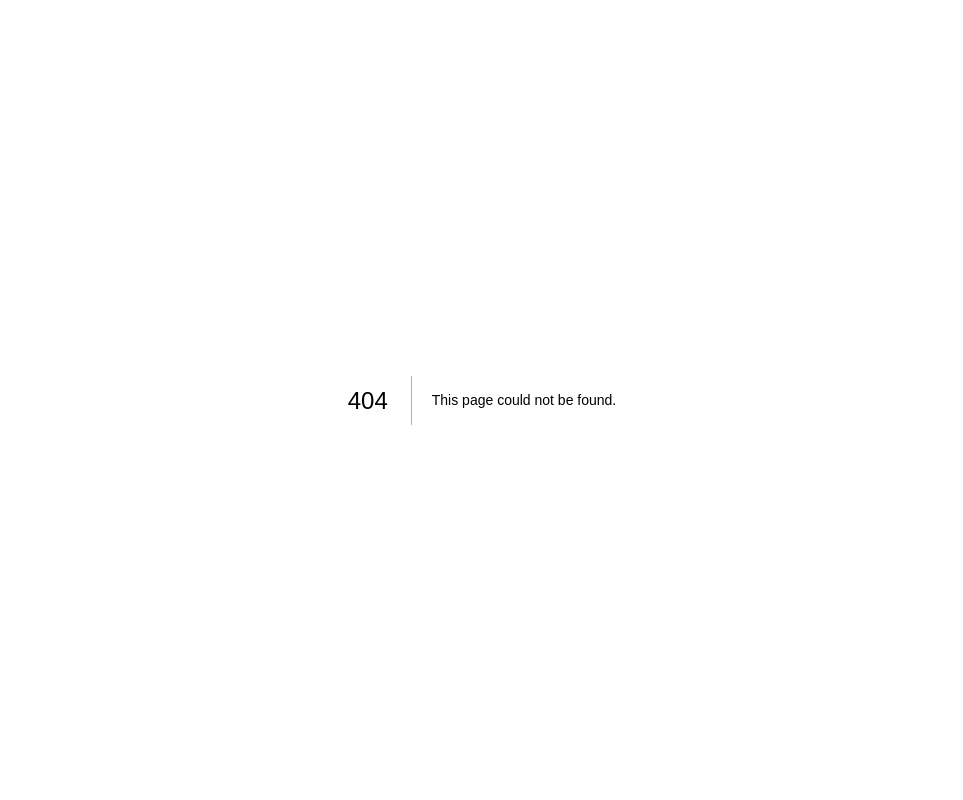
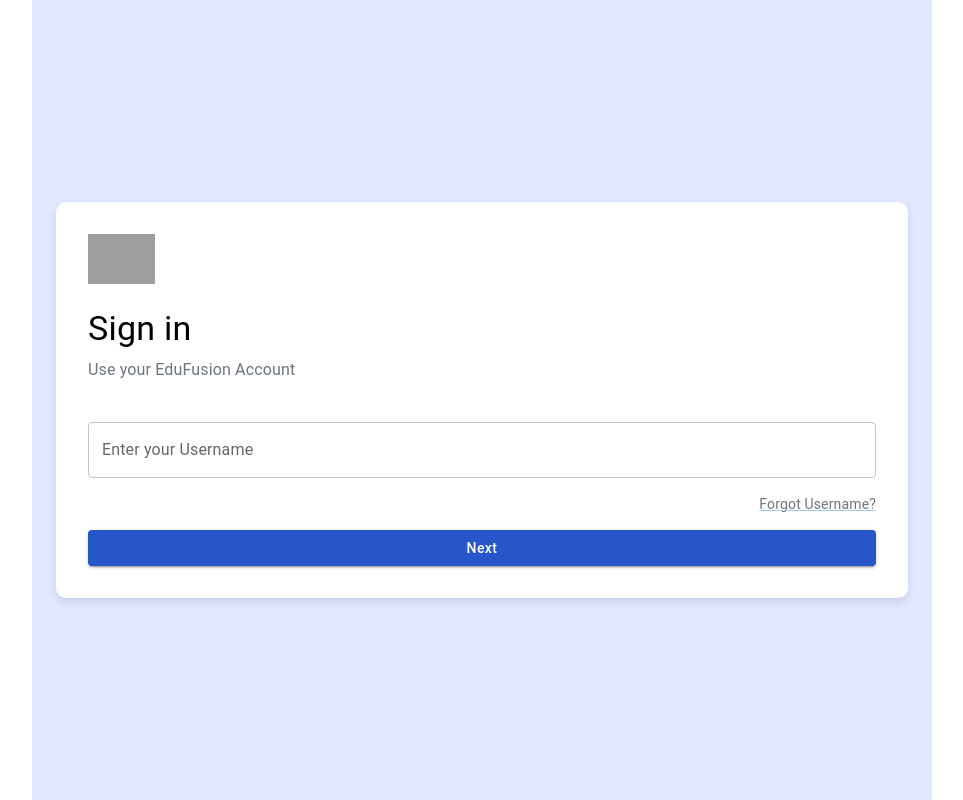
Before and after one commit to agamswaroop619/hack-cc, a Next.js app: page /signin in a window 1280 px wide. Before the commit this address had no page. Shown: the whole page, without its empty margins (158-1121 px from the left). Built offline with nearby package versions, Linux system fonts and the light colour scheme; grey boxes are pictures that could not be loaded.

Commit message:
add: SignIn page

```diff
--- a/package.json
+++ b/package.json
@@ -14,10 +14,10 @@
     "@mui/icons-material": "^5.16.4",
     "@mui/material": "^5.16.4",
     "@mui/system": "^5.16.4",
-    "next": "14.2.5",
-    "react": "^18",
+    "next": "^14.2.5",
+    "react": "^18.3.1",
     "react-circular-progressbar": "^2.1.0",
-    "react-dom": "^18",
+    "react-dom": "^18.3.1",
     "react-icons": "^5.2.1"
   },
   "devDependencies": {
--- /dev/null
+++ b/src/app/signin/page.tsx
@@ -0,0 +1,100 @@
+// pages/signin.js
+import React from "react";
+import {
+  TextField,
+  Button,
+  Typography,
+  Container,
+  Box,
+  Link,
+} from "@mui/material";
+
+export default function SignIn() {
+  return (
+    <Container maxWidth="md" style={styles.container}>
+      <Box style={styles.box}>
+        <Box
+          display="flex"
+          justifyContent="flex-start"
+          alignItems="center"
+          mb={3}
+        >
+          <img src="/logo.png" alt="Logo" style={styles.logo} />
+        </Box>
+        <Typography variant="h4" style={styles.header}>
+          Sign in
+        </Typography>
+        <Typography variant="body1" style={styles.subHeader}>
+          Use your EduFusion Account
+        </Typography>
+        <TextField
+          label="Enter your Username"
+          variant="outlined"
+          fullWidth
+          margin="normal"
+          style={styles.textField}
+        />
+        <Link
+          href="#"
+          variant="body2"
+          style={{
+            display: "block",
+            textAlign: "right",
+            marginBottom: "1rem",
+            color: "#6c757d",
+          }}
+        >
+          Forgot Username?
+        </Link>
+        <Box mt={2}>
+          <Button
+            variant="contained"
+            fullWidth
+            style={{
+              backgroundColor: "#2656c9",
+              color: "white",
+              textTransform: "none",
+            }}
+          >
+            Next
+          </Button>
+        </Box>
+      </Box>
+    </Container>
+  );
+}
+
+const styles = {
+  container: {
+    backgroundColor: "#e0e7ff",
+    height: "100vh",
+    display: "flex",
+    alignItems: "center",
+    justifyContent: "center",
+  },
+  box: {
+    backgroundColor: "white",
+    padding: "2rem",
+    borderRadius: "10px",
+    boxShadow: "0 4px 8px rgba(0, 0, 0, 0.1)",
+    width: "100%",
+  },
+  logo: {
+    height: "50px",
+  },
+  header: {
+    marginBottom: "0.5rem",
+  },
+  subHeader: {
+    marginBottom: "1.5rem",
+    color: "#6c757d",
+  },
+  textField: {
+    marginBottom: "1rem",
+  },
+  button: {
+    backgroundColor: "#2656c9",
+    color: "white",
+    textTransform: "none",
+  },
+};
```
Also changed, not shown: public/logo.webp (added), 1 other file (tests, documents, lock files or other folders).
